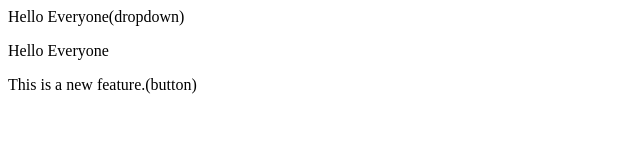
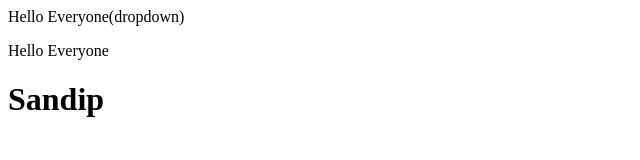
Before and after one commit to sandip-24/localrepo, a plain HTML site: page LocalRepo/index.html in a window 1280 px wide. Shown: the whole page, without its empty margins (0-640 px from the left). Drawn offline with Linux system fonts and the light colour scheme.

Commit message:
first commit

```diff
--- a/LocalRepo/index.html
+++ b/LocalRepo/index.html
@@ -1,3 +1,3 @@
 <p>Hello Everyone(dropdown)</p>
 <p>Hello Everyone</p>
-<p>This is a new feature.(button)</p>
+<h1>Sandip</h1>
```
Also changed, not shown: 1 other file.
